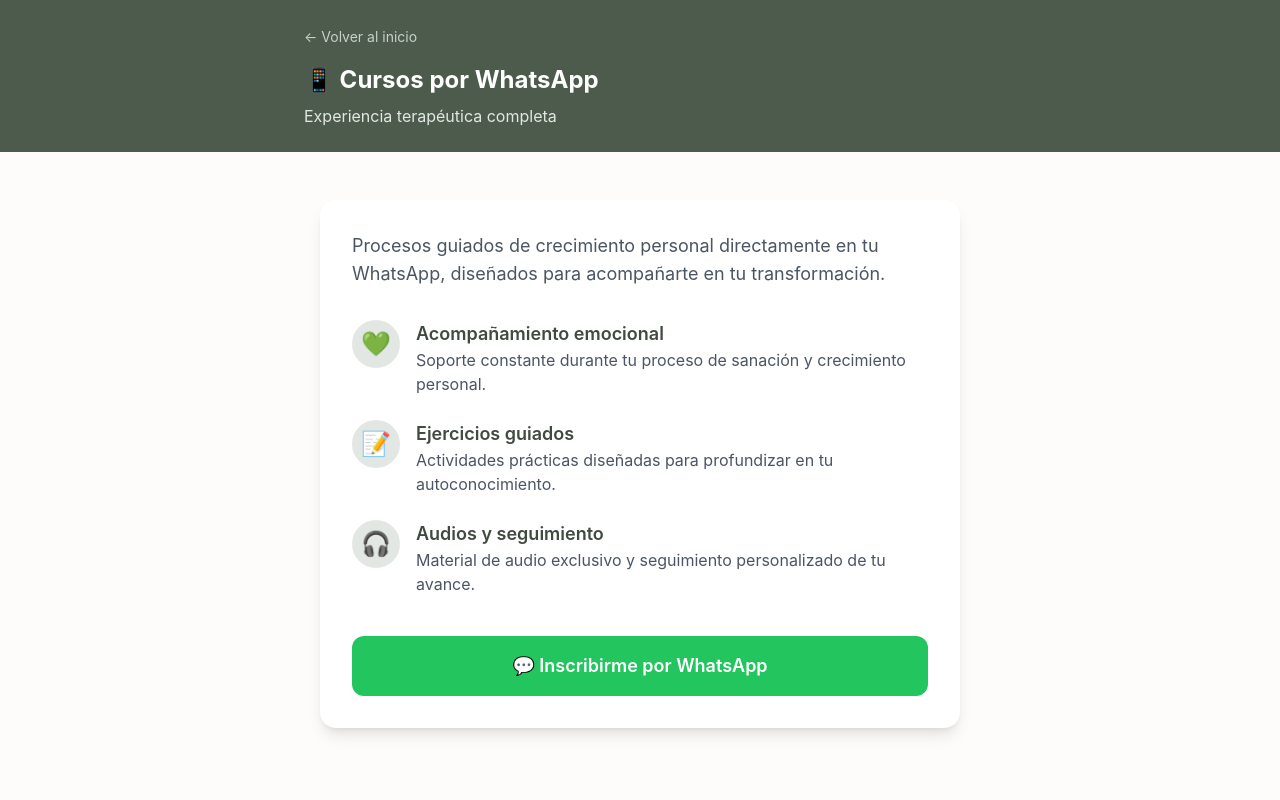
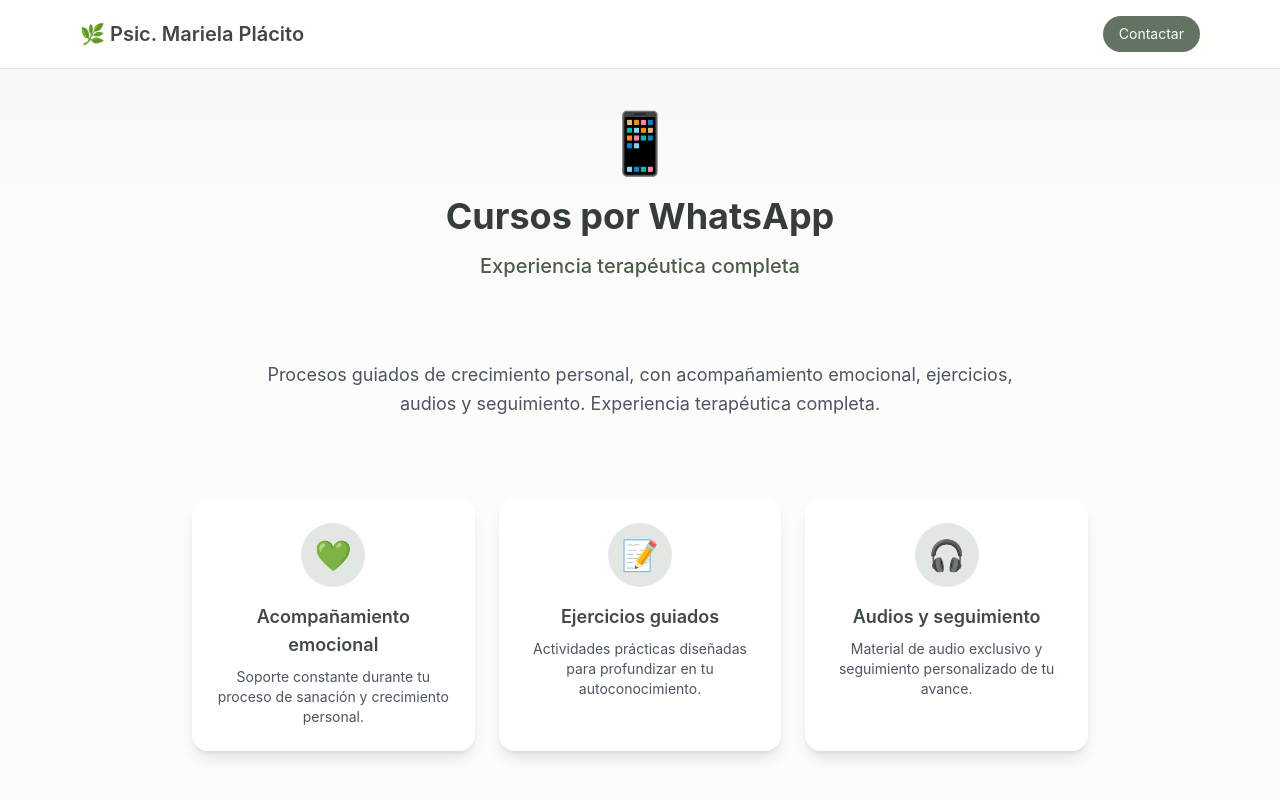
Before and after one commit to Pvrolomx/mpm-psi, a Next.js app: page /cursos-whatsapp in a window 1280 px wide. Shown: the top 800 px of the page. Built offline with nearby package versions, Linux system fonts and the light colour scheme.

Commit message:
feat: update cursos-whatsapp with 3 cards layout

```diff
--- a/app/cursos-whatsapp/page.js
+++ b/app/cursos-whatsapp/page.js
@@ -1,67 +1,81 @@
 import Link from 'next/link'
 
 export default function CursosWhatsApp() {
+  const servicios = [
+    {
+      icon: '💚',
+      titulo: 'Acompañamiento emocional',
+      descripcion: 'Soporte constante durante tu proceso de sanación y crecimiento personal.',
+    },
+    {
+      icon: '📝',
+      titulo: 'Ejercicios guiados',
+      descripcion: 'Actividades prácticas diseñadas para profundizar en tu autoconocimiento.',
+    },
+    {
+      icon: '🎧',
+      titulo: 'Audios y seguimiento',
+      descripcion: 'Material de audio exclusivo y seguimiento personalizado de tu avance.',
+    },
+  ]
+
   return (
     <main className="min-h-screen bg-cream-50">
       {/* Header */}
-      <header className="bg-sage-600 text-white py-6 px-4">
-        <div className="max-w-2xl mx-auto">
-          <Link href="/" className="text-sage-200 hover:text-white text-sm">
-            ← Volver al inicio
-          </Link>
-          <h1 className="text-2xl font-bold mt-4">
-            📱 Cursos por WhatsApp
+      <nav className="fixed top-0 w-full bg-white/90 backdrop-blur-sm z-50 border-b border-sage-100">
+        <div className="max-w-6xl mx-auto px-4 py-4 flex justify-between items-center">
+          <Link href="/" className="text-xl font-semibold text-sage-700">🌿 Psic. Mariela Plácito</Link>
+          <a href="https://wa.me/523221118596" target="_blank" className="bg-sage-500 text-white px-4 py-2 rounded-full hover:bg-sage-600 transition text-sm">
+            Contactar
+          </a>
+        </div>
+      </nav>
+
+      {/* Hero */}
+      <section className="pt-28 pb-12 px-4 bg-gradient-to-b from-sage-50 to-cream-50">
+        <div className="max-w-3xl mx-auto text-center">
+          <div className="text-6xl mb-6">📱</div>
+          <h1 className="text-3xl md:text-4xl font-bold text-sage-800 mb-4">
+            Cursos por WhatsApp
           </h1>
-          <p className="text-sage-100 mt-2">
+          <p className="text-xl text-sage-600 font-medium">
             Experiencia terapéutica completa
           </p>
         </div>
-      </header>
+      </section>
 
-      {/* Contenido */}
-      <section className="max-w-2xl mx-auto px-4 py-12">
-        <div className="bg-white rounded-2xl shadow-lg p-8">
-          <p className="text-gray-600 mb-8 text-lg">
-            Procesos guiados de crecimiento personal directamente en tu WhatsApp,
-            diseñados para acompañarte en tu transformación.
+      {/* Descripción */}
+      <section className="py-8 px-4">
+        <div className="max-w-3xl mx-auto">
+          <p className="text-lg text-gray-600 text-center leading-relaxed">
+            Procesos guiados de crecimiento personal, con acompañamiento emocional,
+            ejercicios, audios y seguimiento. Experiencia terapéutica completa.
           </p>
+        </div>
+      </section>
 
-          <div className="space-y-6 mb-10">
-            <div className="flex items-start gap-4">
-              <div className="w-12 h-12 bg-sage-100 rounded-full flex items-center justify-center flex-shrink-0">
-                <span className="text-2xl">💚</span>
+      {/* 3 Cards */}
+      <section className="py-12 px-4">
+        <div className="max-w-4xl mx-auto grid md:grid-cols-3 gap-6">
+          {servicios.map((servicio, i) => (
+            <div key={i} className="bg-white rounded-2xl shadow-lg p-6 text-center hover:shadow-xl transition">
+              <div className="w-16 h-16 bg-sage-100 rounded-full flex items-center justify-center mx-auto mb-4">
+                <span className="text-3xl">{servicio.icon}</span>
               </div>
-              <div>
-                <h3 className="font-semibold text-sage-700 text-lg">Acompañamiento emocional</h3>
-                <p className="text-gray-600">Soporte constante durante tu proceso de sanación y crecimiento personal.</p>
-              </div>
+              <h3 className="text-lg font-semibold text-sage-700 mb-2">{servicio.titulo}</h3>
+              <p className="text-gray-600 text-sm">{servicio.descripcion}</p>
             </div>
+          ))}
+        </div>
+      </section>
 
-            <div className="flex items-start gap-4">
-              <div className="w-12 h-12 bg-sage-100 rounded-full flex items-center justify-center flex-shrink-0">
-                <span className="text-2xl">📝</span>
-              </div>
-              <div>
-                <h3 className="font-semibold text-sage-700 text-lg">Ejercicios guiados</h3>
-                <p className="text-gray-600">Actividades prácticas diseñadas para profundizar en tu autoconocimiento.</p>
-              </div>
-            </div>
-
-            <div className="flex items-start gap-4">
-              <div className="w-12 h-12 bg-sage-100 rounded-full flex items-center justify-center flex-shrink-0">
-                <span className="text-2xl">🎧</span>
-              </div>
-              <div>
-                <h3 className="font-semibold text-sage-700 text-lg">Audios y seguimiento</h3>
-                <p className="text-gray-600">Material de audio exclusivo y seguimiento personalizado de tu avance.</p>
-              </div>
-            </div>
-          </div>
-
+      {/* CTA */}
+      <section className="py-12 px-4">
+        <div className="max-w-md mx-auto">
           <a
             href="https://wa.me/523221118596?text=Hola%20Mariela,%20me%20interesan%20los%20Cursos%20por%20WhatsApp"
             target="_blank"
-            className="block w-full bg-green-500 text-white text-center py-4 rounded-xl font-semibold text-lg hover:bg-green-600 transition"
+            className="block w-full bg-green-500 text-white text-center py-4 rounded-xl font-semibold text-lg hover:bg-green-600 transition shadow-lg"
           >
             💬 Inscribirme por WhatsApp
           </a>
@@ -69,10 +83,14 @@
       </section>
 
       {/* Footer */}
-      <footer className="py-6 px-4 text-center">
-        <p className="text-gray-500 text-sm">
-          🌿 Psic. Mariela Plácito
-        </p>
+      <footer className="py-8 px-4 bg-sage-800 text-white">
+        <div className="max-w-6xl mx-auto text-center">
+          <p className="font-semibold mb-2">Psic. Mariela Plácito</p>
+          <p className="text-sage-300 text-sm">Psicoterapia Integral en Español</p>
+          <Link href="/" className="text-sage-400 hover:text-white text-sm mt-4 inline-block">
+            ← Volver al inicio
+          </Link>
+        </div>
       </footer>
     </main>
   )
```
